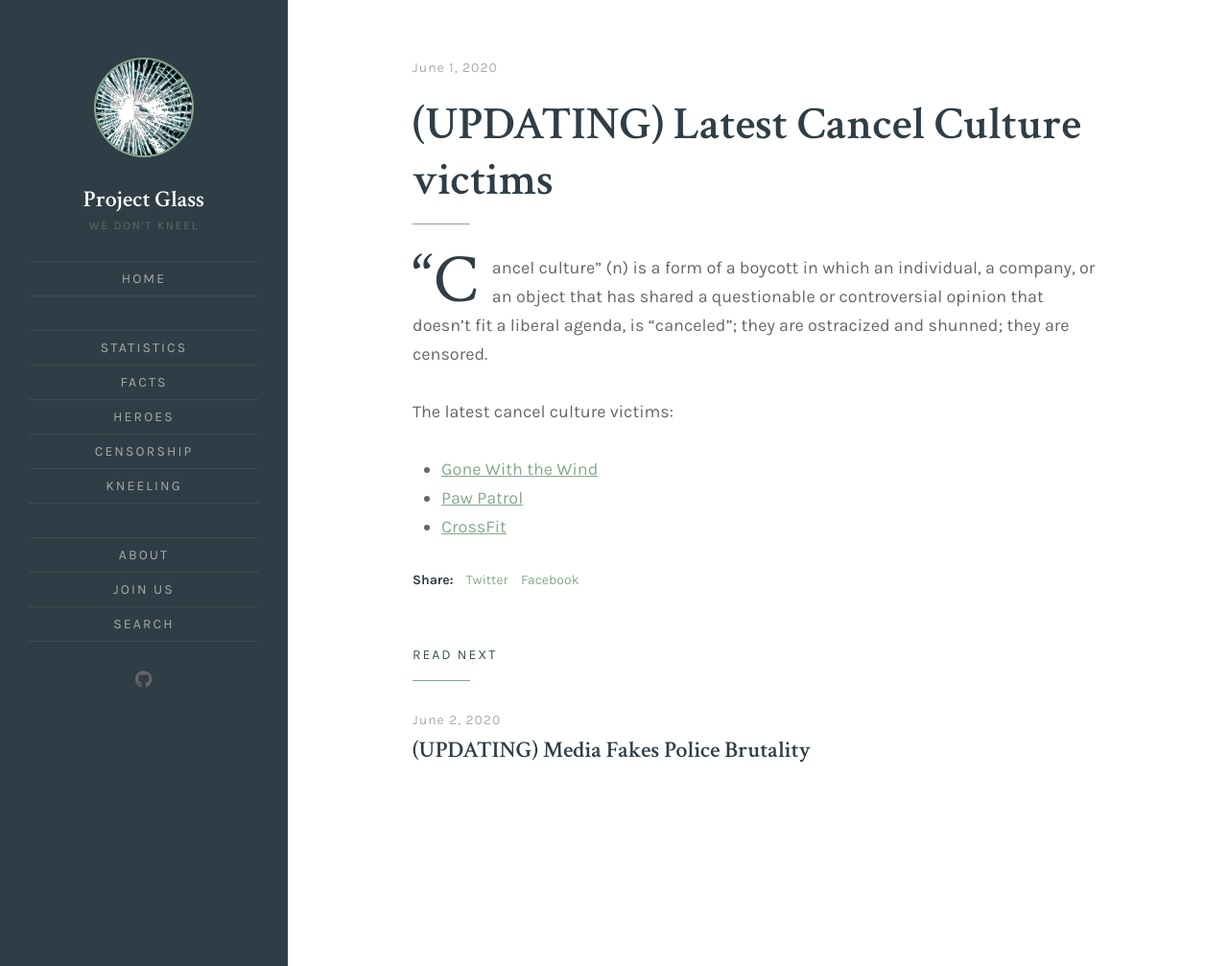
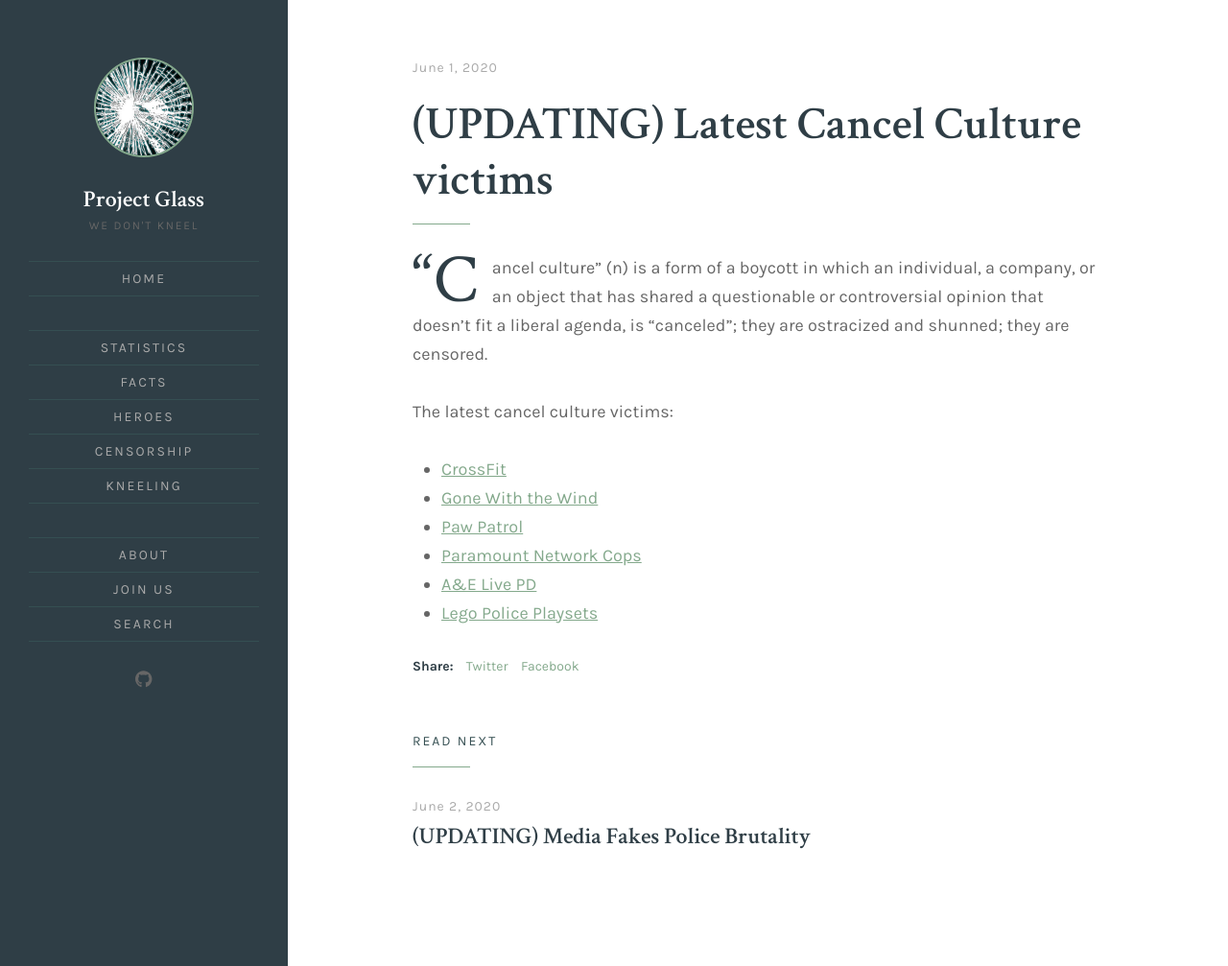
Before and after one commit to domenic-ramsey/right, a Jekyll site: the page built from _posts/2020-06-01-cancel-culture.md, in a window 1280 px wide and 1007 px high. Shown: the whole window at 96% size. Built offline with Jekyll 4.4.1, drawn with Linux system fonts in a browser that asks for light colours.

Commit message:
Update cancel culture victims. Update Twitter censorship.

```diff
--- a/_posts/2020-06-01-cancel-culture.md
+++ b/_posts/2020-06-01-cancel-culture.md
@@ -6,6 +6,9 @@ category: Censorship
 "cancel culture" (n) is a form of a boycott in which an individual, a company, or an object that has shared a questionable or controversial opinion that doesn't fit a liberal agenda, is "canceled"; they are ostracized and shunned; they are censored.
 
 The latest cancel culture victims:
+- [CrossFit](https://www.thestreet.com/video/crossfit-reebok-glassman-comment-floyd)
 - [Gone With the Wind](https://www.hollywoodreporter.com/news/hbo-max-removes-gone-wind-1297806)
 - [Paw Patrol](https://twitter.com/pawpatrol/status/1267808607694917633)
-- [CrossFit](https://www.thestreet.com/video/crossfit-reebok-glassman-comment-floyd)
+- [Paramount Network Cops](https://www.hollywoodreporter.com/live-feed/cops-canceled-at-paramount-network-1297778)
+- [A&E Live PD](https://deadline.com/2020/06/live-pd-canceled-ae-protests-against-police-brutality-george-floyd-1202956175/)
+- [Lego Police Playsets](https://toybook.com/lego-pulling-back-potentially-sensitive-product-amid-george-floyd-protests/)
```
Also changed, not shown: _posts/2020-06-03-twitter-censorship.md (+1 -1 lines).
